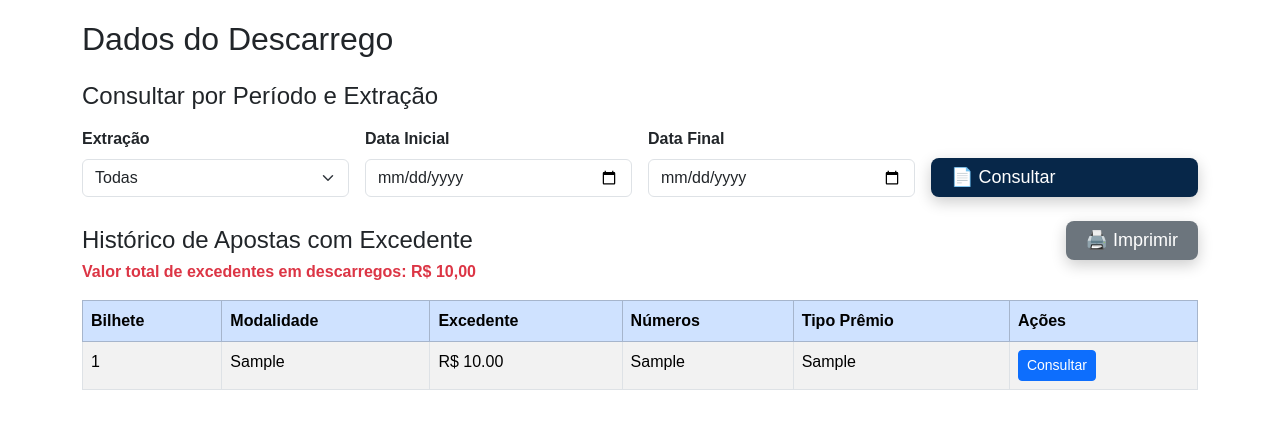
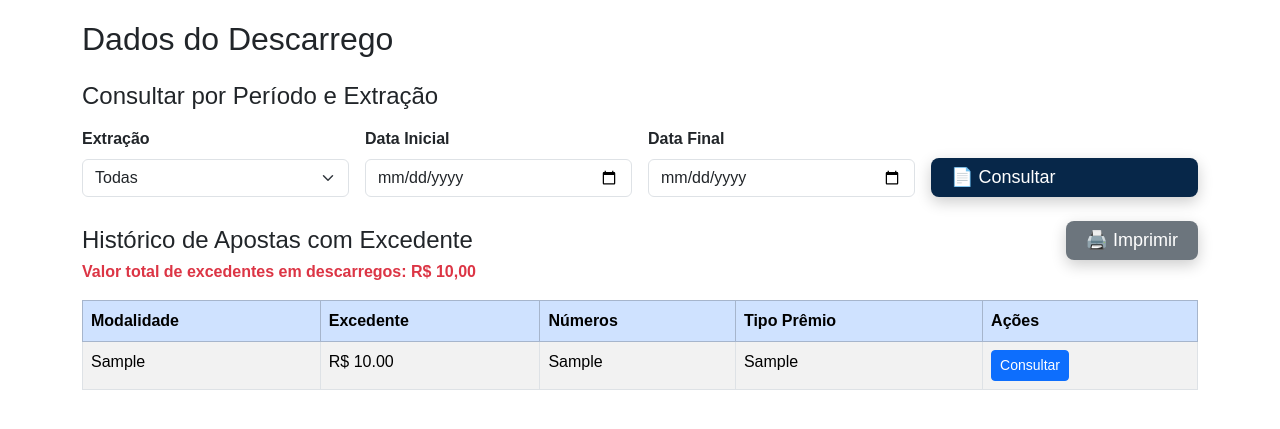
Before and after one commit to Gabriel-Eric08/sysbanca-web, a Flask app: template templates/descarrego.html in a window 1280 px wide. Shown: the top 429 px of the page. Run offline with Flask 3, Linux system fonts and the light colour scheme; the template is opened without the code that fills it: values that come from a table or form of the project are taken from there, others are empty; tables that the repository leaves empty hold one stand-in row (values such as "Sample post"); some libraries are stand-ins or nearby versions.

Commit message:
Update descarrego.html

```diff
--- a/templates/descarrego.html
+++ b/templates/descarrego.html
@@ -24,6 +24,7 @@
             align-items: center;
             gap: 6px;
         }
+        /* Classe CSS para esconder colunas */
         .coluna-oculta { display: none; }
         .botao-consultar { background-color: #072749; }
         .botao-consultar:hover { background-color: #0056b3; }
@@ -69,21 +70,21 @@
         <table class="table table-bordered table-striped mt-3">
             <thead class="table-primary">
                 <tr>
-                    <th>Bilhete</th>
-                    <th class="coluna-oculta" >Extração</th>
+                    <th class="coluna-oculta">Bilhete</th>
+                    <th class="coluna-oculta">Extração</th>
                     <th>Modalidade</th>
-                    <th class="coluna-oculta" >Valor Apostado</th>
+                    <th class="coluna-oculta">Valor Apostado</th>
                     <th>Excedente</th>
                     <th>Números</th>
                     <th>Tipo Prêmio</th>
-                    <th class="coluna-oculta" >Data</th>
+                    <th class="coluna-oculta">Data</th>
                     <th>Ações</th>
                 </tr>
             </thead>
             <tbody id="tabelaExcedentes">
                 {% for d in descarregos %}
                     <tr>
-                        <td>{{ d.bilhete }}</td>
+                        <td class="coluna-oculta">{{ d.bilhete }}</td>
                         <td class="coluna-oculta">{{ d.extracao }}</td>
                         <td>{{ d.modalidade }}</td>
                         <td class="coluna-oculta">R$ {{ '{:,.2f}'.format(d.valor_apostado).replace(',', 'X').replace('.', ',').replace('X', '.') }}</td>
@@ -119,10 +120,10 @@
             valorStr = valorStr.replace(/\./g, "");
             valorStr = valorStr.replace(",", ".");
         } else if (valorStr.includes(".")) {
-             const partes = valorStr.split('.');
-             if (partes.length > 2) {
-                 valorStr = valorStr.replace(/\./g, '');
-             }
+            const partes = valorStr.split('.');
+            if (partes.length > 2) {
+                valorStr = valorStr.replace(/\./g, '');
+            }
         }
         return parseFloat(valorStr) || 0;
     }
@@ -130,7 +131,7 @@
     function consultarTabela() {
         const inicio = document.getElementById("dataInicio").value;
         const fim = document.getElementById("dataFim").value;
-        const extracaoFiltro = document.getElementById("extracaoFiltro").value; // Novo filtro
+        const extracaoFiltro = document.getElementById("extracaoFiltro").value;
         const tabelaExcedentes = document.getElementById("tabelaExcedentes");
         const linhas = tabelaExcedentes.querySelectorAll("tr");
 
@@ -143,8 +144,11 @@
         let linhasVisiveis = 0;
 
         linhas.forEach(tr => {
+            // O Bilhete está agora no índice 0
+            // A Extração está no índice 1
+            // A Data está no índice 7 (não visível, mas usada para filtro)
             const dataStr = tr.cells[7]?.textContent;
-            const extracaoStr = tr.cells[1]?.textContent; // Pega o valor da extração da tabela
+            const extracaoStr = tr.cells[1]?.textContent;
 
             if (tr.cells.length <= 1) {
                 tr.style.display = "";
@@ -167,10 +171,11 @@
                 (!dataInicio || dataObj >= dataInicio) &&
                 (!dataFim || dataObj <= dataFim);
 
-            const extraindo = (!extracaoFiltro || extracaoStr === extracaoFiltro); // Verifica o filtro de extração
+            const extraindo = (!extracaoFiltro || extracaoStr === extracaoFiltro);
 
             if (dentroDoPeriodo && extraindo) {
                 tr.style.display = "";
+                // O Excedente está no índice 4
                 const valorExcedente = parseValorReal(tr.cells[4].textContent);
                 totalExcedente += valorExcedente;
                 linhasVisiveis++;
@@ -207,18 +212,27 @@
 
         const totalExcedenteTexto = document.getElementById("totalExcedenteTexto").textContent;
 
+        /* Índices da tabela HTML:
+        0: Bilhete (Ocultar no PDF)
+        1: Extração (Ocultar no PDF)
+        2: Modalidade (Manter no PDF)
+        3: Valor Apostado (Ocultar no PDF)
+        4: Excedente (Manter no PDF)
+        5: Números (Manter no PDF)
+        6: Tipo Prêmio (Manter no PDF)
+        7: Data (Manter no PDF)
+        8: Ações (Ocultar/Ignorar no PDF)
+        */
+        const colunasParaManter = [2, 4, 5, 6, 7];
+
         const dadosPDF = linhasFiltradas.map(tr => {
-            return [
-                tr.cells[0].textContent,
-                tr.cells[1].textContent,
-                tr.cells[2].textContent,
-                tr.cells[3].textContent,
-                tr.cells[4].textContent,
-                tr.cells[5].textContent,
-                tr.cells[6].textContent,
-                tr.cells[7].textContent
-            ];
+            // Mapeia e retorna apenas o conteúdo das colunas que queremos no PDF
+            return colunasParaManter.map(index => tr.cells[index].textContent);
         });
+
+        // Define os cabeçalhos do PDF, que correspondem às colunas restantes
+        const headPDF = [["Modalidade", "Excedente", "Números", "Tipo Prêmio", "Data"]];
+
 
         doc.setFontSize(16);
         doc.text("Relatório de Descarrego", 14, 20);
@@ -249,8 +263,8 @@
         doc.text(extracaoTexto, 14, 40);
 
         doc.autoTable({
-            head: [["Bilhete", "Extração", "Modalidade", "Valor Apostado", "Excedente", "Números", "Tipo Prêmio", "Data"]],
-            body: dadosPDF,
+            head: headPDF, // Usa o novo cabeçalho
+            body: dadosPDF, // Usa os dados filtrados
             startY: 48, // Ajusta o Y inicial para acomodar o novo texto
             styles: {
                 fillColor: [240, 240, 240]
```
